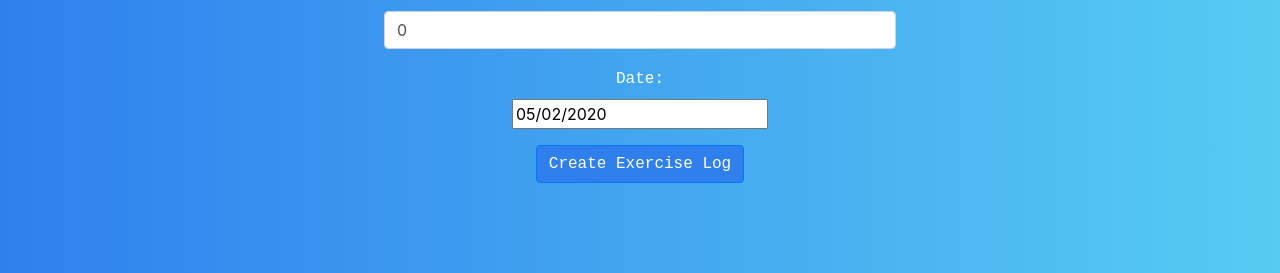
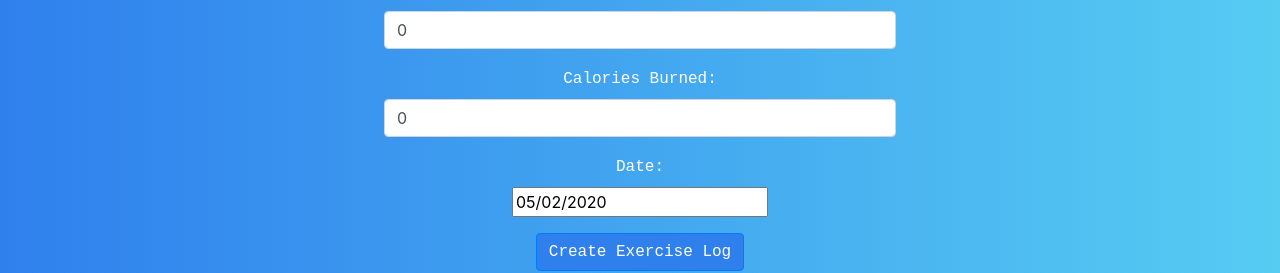
Before and after one commit to molly-yu/FitTrack, a React (Create React App) app: page /create in a window 1280 px wide. Shown: the part 364-637 px from the top of the page. Built offline with nearby package versions, Linux system fonts and the light colour scheme; no server answers.

Commit message:
Added calories burned feature

```diff
--- a/src/components/create-exercise.component.js
+++ b/src/components/create-exercise.component.js
@@ -41,6 +41,7 @@ export default class CreateExercises extends Component{
         this.onChangeDescription = this.onChangeDescription.bind(this);
         this.onChangeDuration = this.onChangeDuration.bind(this);
         this.onChangeDate = this.onChangeDate.bind(this);
+        this.onChangeCaloriesBurned = this.onChangeCaloriesBurned.bind(this);
         this.onSubmit = this.onSubmit.bind(this);
 
 
@@ -50,6 +51,7 @@ export default class CreateExercises extends Component{
             description: '',
             duration: 0,
             date: new Date(),
+            caloriesBurned: 0,
             users: []
         }
     }
@@ -90,7 +92,13 @@ export default class CreateExercises extends Component{
     onChangeDate(date){
         this.setState({
             date: date
-        })
+        });
+    }
+
+    onChangeCaloriesBurned(e){
+        this.setState({
+            caloriesBurned: e.target.value
+        });
     }
 
     onSubmit(e){
@@ -100,7 +108,8 @@ export default class CreateExercises extends Component{
             username: this.state.username,
             description: this.state.description,
             duration: this.state.duration,
-            date: this.state.date
+            date: this.state.date,
+            caloriesBurned: this.state.caloriesBurned
         }
 
         console.log(exercise);
@@ -161,6 +170,18 @@ export default class CreateExercises extends Component{
                     </div>
 
                     <div className="form-group">
+                        <label>Calories Burned: </label>
+                        {/* input text box */}
+                        <input
+                            type="text"
+                            required
+                            className="form-control"
+                            value={this.state.caloriesBurned}
+                            onChange={this.onChangeCaloriesBurned}
+                            />
+                    </div>
+
+                    <div className="form-group">
                         <label>Date: </label>
                         {/* date picker */}
                         <div>
--- a/src/components/edit-exercise.component.js
+++ b/src/components/edit-exercise.component.js
@@ -42,6 +42,7 @@ export default class EditExercises extends Component{
         this.onChangeDescription = this.onChangeDescription.bind(this);
         this.onChangeDuration = this.onChangeDuration.bind(this);
         this.onChangeDate = this.onChangeDate.bind(this);
+        this.onChangeCaloriesBurned = this.onChangeCaloriesBurned.bind(this);
         this.onSubmit = this.onSubmit.bind(this);
 
 
@@ -51,6 +52,7 @@ export default class EditExercises extends Component{
             description: '',
             duration: 0,
             date: new Date(),
+            caloriesBurned: 0,
             users: []
         }
     }
@@ -62,7 +64,8 @@ export default class EditExercises extends Component{
                 username: response.data.username,
                 description: response.data.description,
                 duration: response.data.duration,
-                date: new Date(response.data.date)
+                date: new Date(response.data.date),
+                caloriesBurned: response.data.caloriesBurned
             })
         })
         .catch(function(error){
@@ -102,7 +105,13 @@ export default class EditExercises extends Component{
     onChangeDate(date){
         this.setState({
             date: date
-        })
+        });
+    }
+
+    onChangeCaloriesBurned(e){
+        this.setState({
+            caloriesBurned: e.target.value
+        });
     }
 
     onSubmit(e){
@@ -112,7 +121,8 @@ export default class EditExercises extends Component{
             username: this.state.username,
             description: this.state.description,
             duration: this.state.duration,
-            date: this.state.date
+            date: this.state.date,
+            caloriesBurned: this.state.caloriesBurned
         }
 
         console.log(exercise);
@@ -173,6 +183,18 @@ export default class EditExercises extends Component{
                     </div>
 
                     <div className="form-group">
+                        <label>Calories Burned: </label>
+                        {/* input text box */}
+                        <input
+                            type="text"
+                            required
+                            className="form-control"
+                            value={this.state.caloriesBurned}
+                            onChange={this.onChangeCaloriesBurned}
+                            />
+                    </div>
+
+                    <div className="form-group">
                         <label>Date: </label>
                         {/* date picker */}
                         <div>
@@ -184,6 +206,8 @@ export default class EditExercises extends Component{
                         </div>
                     </div>
 
+
+
                     <div className="form-group">
                         <input type="submit" value="Edit Exercise Log" className="btn btn-primary" />
                     </div>
--- a/src/components/exercises-list.component.js
+++ b/src/components/exercises-list.component.js
@@ -26,6 +26,7 @@ const Exercise = props => ( //functional react exercise component, returns table
         <td>{props.exercise.username}</td>
         <td>{props.exercise.description}</td>
         <td>{props.exercise.duration}</td>
+        <td>{props.exercise.caloriesBurned}</td>
         <td>{props.exercise.date.substring(0,10)}</td>
         <td>
             <Link to={"/edit/"+props.exercise._id}>edit</Link> | <a href="#" onClick={() => {props.deleteExercise(props.exercise._id) }}>delete</a>
@@ -77,6 +78,7 @@ componentDidMount(){ // get list of exercises from database
                             <th>Username</th>
                             <th>Description</th>
                             <th>Duration</th>
+                            <th>Calories Burned</th>
                             <th>Date</th>
                             <th>Actions</th>
                         </tr>
```
Also changed, not shown: 2 other files (tests, documents, lock files or other folders).
